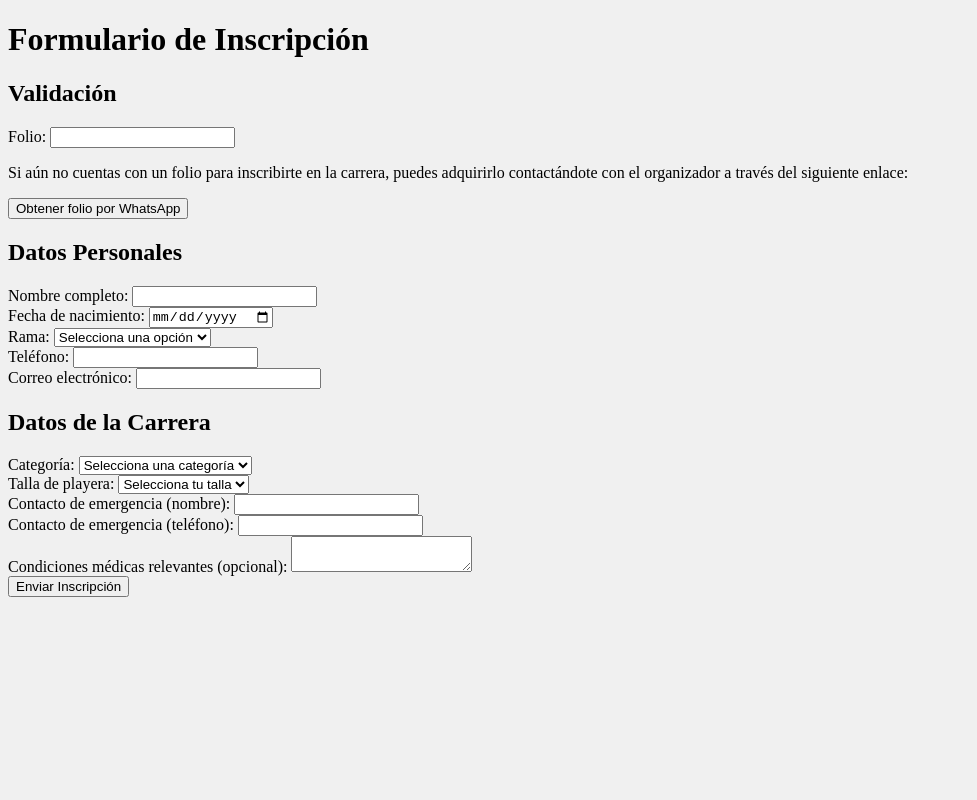
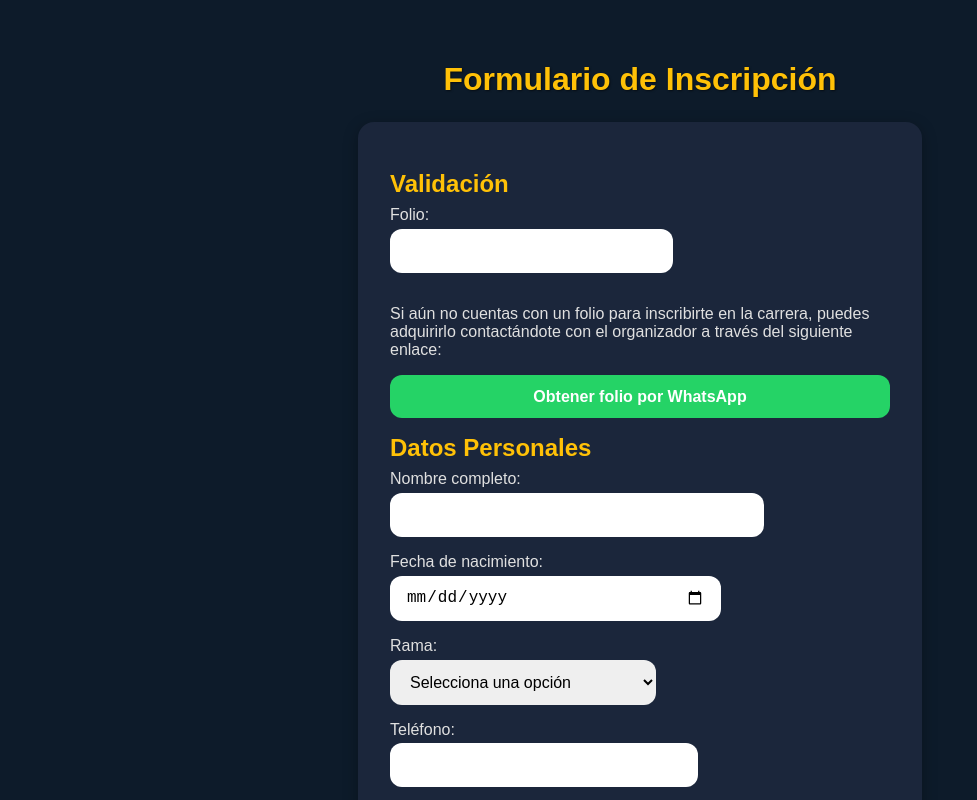
Before and after one commit to Ilianjesus/carrera, a React (Vite) app: page /#/formulario in a window 1280 px wide. Shown: the top 800 px of the page, without its empty margins (0-977 px from the left). Built offline with nearby package versions, Linux system fonts and the light colour scheme.

Commit message:
agregue css a home y a form

```diff
--- a/src/index.css
+++ b/src/index.css
@@ -1,3 +1,3 @@
 body{
-  background-color: #f0f0f0;
+  background-color: #0D1B2A;
 }
--- a/src/pages/Formulario.jsx
+++ b/src/pages/Formulario.jsx
@@ -1,4 +1,5 @@
 import { useState } from "react";
+import "../styles/Formulario.css";
 
 function Formulario() {
   const [formData, setFormData] = useState({
@@ -28,8 +29,8 @@ function Formulario() {
     // Aquí después conectas con el backend (fetch o axios)
   };
 
-  // Número de WhatsApp del organizador (formato internacional sin + ni espacios)
-  const whatsappNumber = "521234567890"; // <-- cámbialo por el tuyo
+  // Número de WhatsApp del organizador
+  const whatsappNumber = "522711734027"; // <-- cámbialo por el tuyo
   const whatsappMessage =
     "Hola, quiero adquirir un folio para inscribirme a la carrera";
 
@@ -41,64 +42,72 @@ function Formulario() {
   };
 
   return (
-    <div>
-      <h1>Formulario de Inscripción</h1>
-      <form onSubmit={handleSubmit}>
+    <div className="formulario-container">
+      <h1 className="formulario-title">Formulario de Inscripción</h1>
+      <form className="formulario-form" onSubmit={handleSubmit}>
         {/* --- Folio --- */}
-        <h2>Validación</h2>
+        <h2 className="formulario-section-title">Validación</h2>
         <div>
-          <label>Folio: </label>
+          <label className="formulario-label">Folio: </label>
           <input
             type="text"
             name="folio"
             value={formData.folio}
             onChange={handleChange}
+            className="formulario-input"
             required
           />
         </div>
 
         {/* --- Enlace para adquirir folio --- */}
         <div>
-          <p>
+          <p style={{ color: "#E0E0E0", marginBottom: "0.5rem" }}>
             Si aún no cuentas con un folio para inscribirte en la carrera,
             puedes adquirirlo contactándote con el organizador a través del
             siguiente enlace:
           </p>
-          <button type="button" onClick={handleWhatsapp}>
+          <button
+            type="button"
+            className="formulario-whatsapp-button"
+            onClick={handleWhatsapp}
+          >
             Obtener folio por WhatsApp
           </button>
         </div>
 
         {/* --- Datos personales --- */}
-        <h2>Datos Personales</h2>
+        <h2 className="formulario-section-title">Datos Personales</h2>
         <div>
-          <label>Nombre completo: </label>
+          <label className="formulario-label">Nombre completo: </label>
           <input
             type="text"
             name="nombreCompleto"
             value={formData.nombreCompleto}
             onChange={handleChange}
+            className="formulario-input"
             required
           />
         </div>
 
         <div>
-          <label>Fecha de nacimiento: </label>
+          <label className="formulario-label">Fecha de nacimiento: </label>
           <input
             type="date"
             name="fechaNacimiento"
             value={formData.fechaNacimiento}
             onChange={handleChange}
+            className="formulario-input"
             required
           />
         </div>
 
         <div>
-          <label>Rama: </label>
+          <label className="formulario-label">Rama: </label>
           <select
             name="rama"
             value={formData.rama}
             onChange={handleChange}
+            className="formulario-select"
             required
           >
             <option value="">Selecciona una opción</option>
@@ -108,35 +117,38 @@ function Formulario() {
         </div>
 
         <div>
-          <label>Teléfono: </label>
+          <label className="formulario-label">Teléfono: </label>
           <input
             type="tel"
             name="telefono"
             value={formData.telefono}
             onChange={handleChange}
+            className="formulario-input"
             required
           />
         </div>
 
         <div>
-          <label>Correo electrónico: </label>
+          <label className="formulario-label">Correo electrónico: </label>
           <input
             type="email"
             name="correo"
             value={formData.correo}
             onChange={handleChange}
+            className="formulario-input"
             required
           />
         </div>
 
         {/* --- Datos de la carrera --- */}
-        <h2>Datos de la Carrera</h2>
+        <h2 className="formulario-section-title">Datos de la Carrera</h2>
         <div>
-          <label>Categoría: </label>
+          <label className="formulario-label">Categoría: </label>
           <select
             name="categoria"
             value={formData.categoria}
             onChange={handleChange}
+            className="formulario-select"
             required
           >
             <option value="">Selecciona una categoría</option>
@@ -147,11 +159,12 @@ function Formulario() {
         </div>
 
         <div>
-          <label>Talla de playera: </label>
+          <label className="formulario-label">Talla de playera: </label>
           <select
             name="tallaPlayera"
             value={formData.tallaPlayera}
             onChange={handleChange}
+            className="formulario-select"
             required
           >
             <option value="">Selecciona tu talla</option>
@@ -164,37 +177,42 @@ function Formulario() {
         </div>
 
         <div>
-          <label>Contacto de emergencia (nombre): </label>
+          <label className="formulario-label">Contacto de emergencia (nombre): </label>
           <input
             type="text"
             name="contactoEmergenciaNombre"
             value={formData.contactoEmergenciaNombre}
             onChange={handleChange}
+            className="formulario-input"
             required
           />
         </div>
 
         <div>
-          <label>Contacto de emergencia (teléfono): </label>
+          <label className="formulario-label">Contacto de emergencia (teléfono): </label>
           <input
             type="tel"
             name="contactoEmergenciaTelefono"
             value={formData.contactoEmergenciaTelefono}
             onChange={handleChange}
+            className="formulario-input"
             required
           />
         </div>
 
         <div>
-          <label>Condiciones médicas relevantes (opcional): </label>
+          <label className="formulario-label">Condiciones médicas relevantes (opcional): </label>
           <textarea
             name="condicionesMedicas"
             value={formData.condicionesMedicas}
             onChange={handleChange}
+            className="formulario-textarea"
           />
         </div>
 
-        <button type="submit">Enviar Inscripción</button>
+        <button type="submit" className="formulario-button">
+          Enviar Inscripción
+        </button>
       </form>
     </div>
   );
--- a/src/pages/Home.jsx
+++ b/src/pages/Home.jsx
@@ -1,4 +1,5 @@
 import { useNavigate } from "react-router-dom";
+import "../styles/Home.css";
 
 function Home() {
   const navigate = useNavigate();
@@ -7,7 +8,7 @@ function Home() {
     navigate("/formulario");
   };
 
-  // Número de WhatsApp del organizador en formato internacional
+  // Número de WhatsApp del organizador
   const whatsappNumber = "522711734027"; // <-- cámbialo al tuyo
   const whatsappMessage = "Hola, quiero más información sobre la carrera";
 
@@ -15,19 +16,22 @@ function Home() {
     const url = `https://wa.me/${whatsappNumber}?text=${encodeURIComponent(
       whatsappMessage
     )}`;
-    window.open(url, "_blank"); // abre en nueva pestaña
+    window.open(url, "_blank");
   };
 
   return (
-    <div>
-      <h1>Detalles de la Carrera</h1>
-      <p>
-        Bienvenido a la página oficial de inscripción a la carrera.
-        Aquí encontrarás toda la información sobre el evento.
+    <div className="home-container">
+      <h1 className="home-title">Detalles de la Carrera</h1>
+      <p className="home-text">
+        Bienvenido a la página oficial de inscripción a la carrera. Aquí encontrarás toda la información sobre el evento.
       </p>
 
-      <button onClick={handleInscribete}>Inscríbete</button>
-      <button onClick={handleWhatsapp}>Contactar por WhatsApp</button>
+      <button className="home-button" onClick={handleInscribete}>
+        Inscríbete
+      </button>
+      <button className="home-button home-whatsapp-button" onClick={handleWhatsapp}>
+        Contactar por WhatsApp
+      </button>
     </div>
   );
 }
--- /dev/null
+++ b/src/styles/Formulario.css
@@ -0,0 +1,117 @@
+/* Contenedor principal */
+.formulario-container {
+    min-height: 100vh;
+    display: flex;
+    flex-direction: column;
+    justify-content: flex-start;
+    align-items: center;
+    background-color: #0D1B2A; /* azul oscuro */
+    padding: 2rem;
+    padding-bottom: 8rem; /* espacio extra para botones */
+    box-sizing: border-box;
+    font-family: 'Arial', sans-serif;
+  }
+
+  /* Título principal */
+  .formulario-title {
+    color: #FFC107; /* amarillo mango */
+    font-size: 2rem;
+    margin-bottom: 1.5rem;
+    text-align: center;
+    word-break: break-word;
+    text-shadow: 1px 1px 2px rgba(0,0,0,0.5);
+  }
+
+  /* Formulario */
+  .formulario-form {
+    display: flex;
+    flex-direction: column;
+    align-items: flex-start;
+    width: 100%;
+    max-width: 500px;
+    background-color: #1B263B; /* azul medio oscuro */
+    padding: 2rem;
+    border-radius: 16px;
+    box-shadow: 0 4px 15px rgba(0,0,0,0.3);
+  }
+
+  /* Labels */
+  .formulario-label {
+    color: #E0E0E0; /* gris claro */
+    font-size: 1rem;
+    align-self: flex-start;
+    margin: 0.5rem 0 0.2rem 0;
+  }
+
+  /* Inputs, selects y textarea */
+  .formulario-input,
+  .formulario-select,
+  .formulario-textarea {
+    padding: 0.8rem 1rem;
+    margin: 0.3rem 0 1rem 0;
+    border-radius: 12px;
+    border: none;
+    width: 100%;
+    font-size: 1rem;
+    box-sizing: border-box;
+  }
+
+  .formulario-input:focus,
+  .formulario-select:focus,
+  .formulario-textarea:focus {
+    outline: 2px solid #FFC107; /* resalta en amarillo */
+  }
+
+  /* Textarea */
+  .formulario-textarea {
+    resize: vertical;
+    min-height: 80px;
+  }
+
+  /* Botones */
+  .formulario-button {
+    margin-top: 1rem;
+    padding: 0.8rem 2rem;
+    border-radius: 12px;
+    border: none;
+    background-color: #FFC107; /* amarillo mango */
+    color: #0D1B2A; /* azul oscuro */
+    font-size: 1rem;
+    font-weight: bold;
+    cursor: pointer;
+    width: 100%;
+    transition: all 0.3s ease;
+  }
+
+  .formulario-button:hover {
+    opacity: 0.9;
+    transform: translateY(-2px);
+  }
+
+  /* Botón de WhatsApp especial */
+  .formulario-whatsapp-button {
+    margin-top: 0.5rem;
+    padding: 0.8rem 2rem;
+    border-radius: 12px;
+    border: none;
+    background-color: #25D366; /* verde WhatsApp */
+    color: white;
+    font-size: 1rem;
+    font-weight: bold;
+    cursor: pointer;
+    width: 100%;
+    transition: all 0.3s ease;
+  }
+
+  .formulario-whatsapp-button:hover {
+    opacity: 0.9;
+    transform: translateY(-2px);
+  }
+
+  /* Títulos de secciones */
+  .formulario-section-title {
+    color: #FFC107;
+    font-size: 1.5rem;
+    margin: 1rem 0 0.5rem 0;
+    text-align: left;
+  }
--- /dev/null
+++ b/src/styles/Home.css
@@ -0,0 +1,61 @@
+/* Contenedor principal */
+.home-container {
+    min-height: 100vh;
+    display: flex;
+    flex-direction: column;
+    justify-content: flex-start;
+    align-items: center;
+    background-color: #EDEDED; /* gris claro */
+    padding: 2rem;
+    padding-bottom: 8rem;
+    box-sizing: border-box;
+    font-family: 'Arial', sans-serif;
+  }
+
+  /* Título principal */
+  .home-title {
+    color: #0D1B2A; /* azul oscuro */
+    font-size: 2.5rem;
+    margin-bottom: 1rem;
+    text-align: center;
+  }
+
+  /* Párrafo */
+  .home-text {
+    color: #333333; /* gris oscuro para texto */
+    font-size: 1.2rem;
+    margin-bottom: 2rem;
+    max-width: 700px;
+    text-align: center;
+  }
+
+  /* Botones */
+  .home-button {
+    margin: 0.5rem 0;
+    padding: 0.8rem 2rem;
+    border-radius: 12px;
+    border: none;
+    background-color: #FFC107; /* amarillo mango */
+    color: #0D1B2A; /* azul oscuro */
+    font-size: 1rem;
+    font-weight: bold;
+    cursor: pointer;
+    width: 200px;
+    transition: all 0.3s ease;
+  }
+
+  .home-button:hover {
+    opacity: 0.9;
+    transform: translateY(-2px);
+  }
+
+  /* Botón de WhatsApp */
+  .home-whatsapp-button {
+    background-color: #25D366; /* verde WhatsApp */
+    color: white;
+  }
+
+  .home-whatsapp-button:hover {
+    opacity: 0.9;
+    transform: translateY(-2px);
+  }
```
